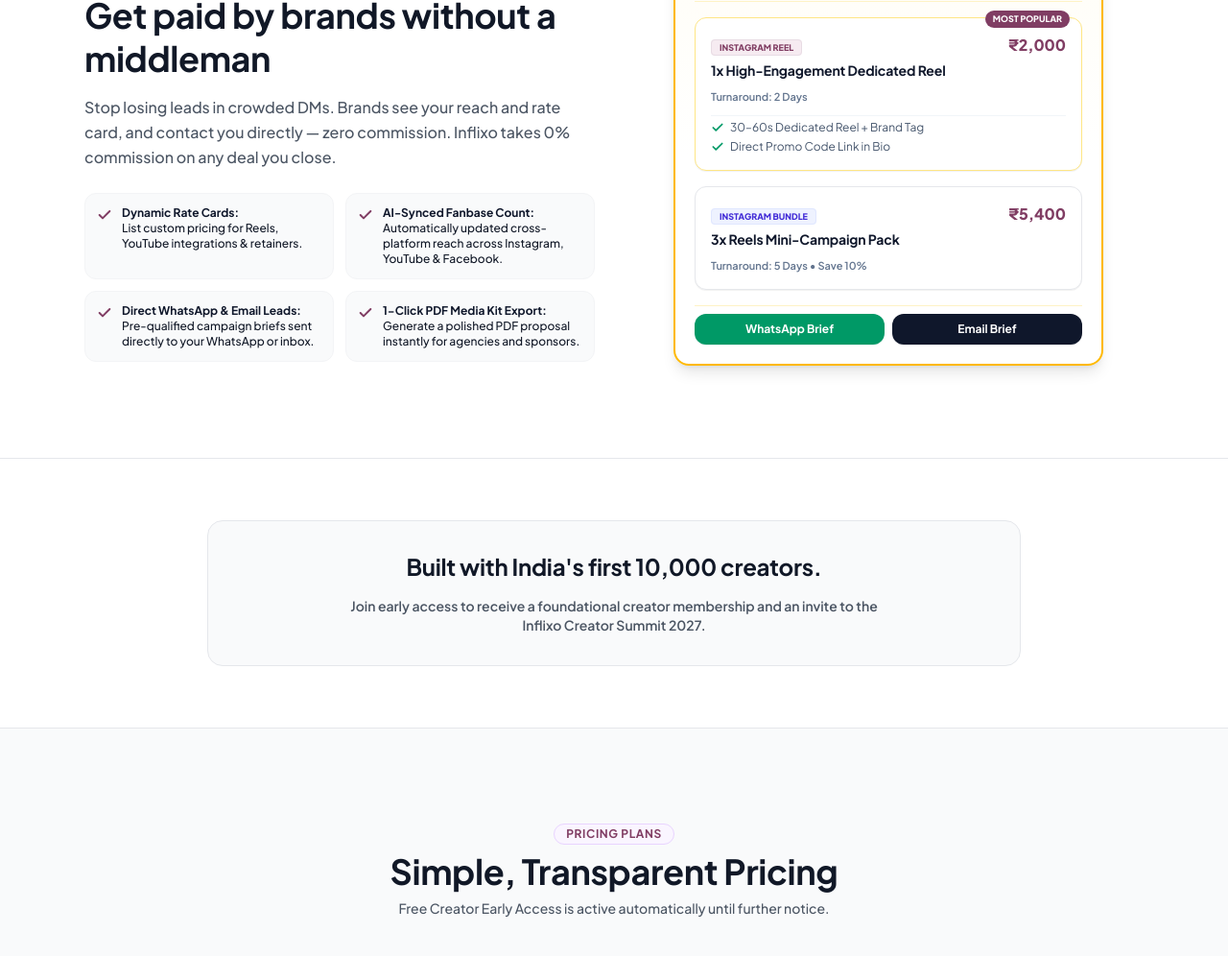
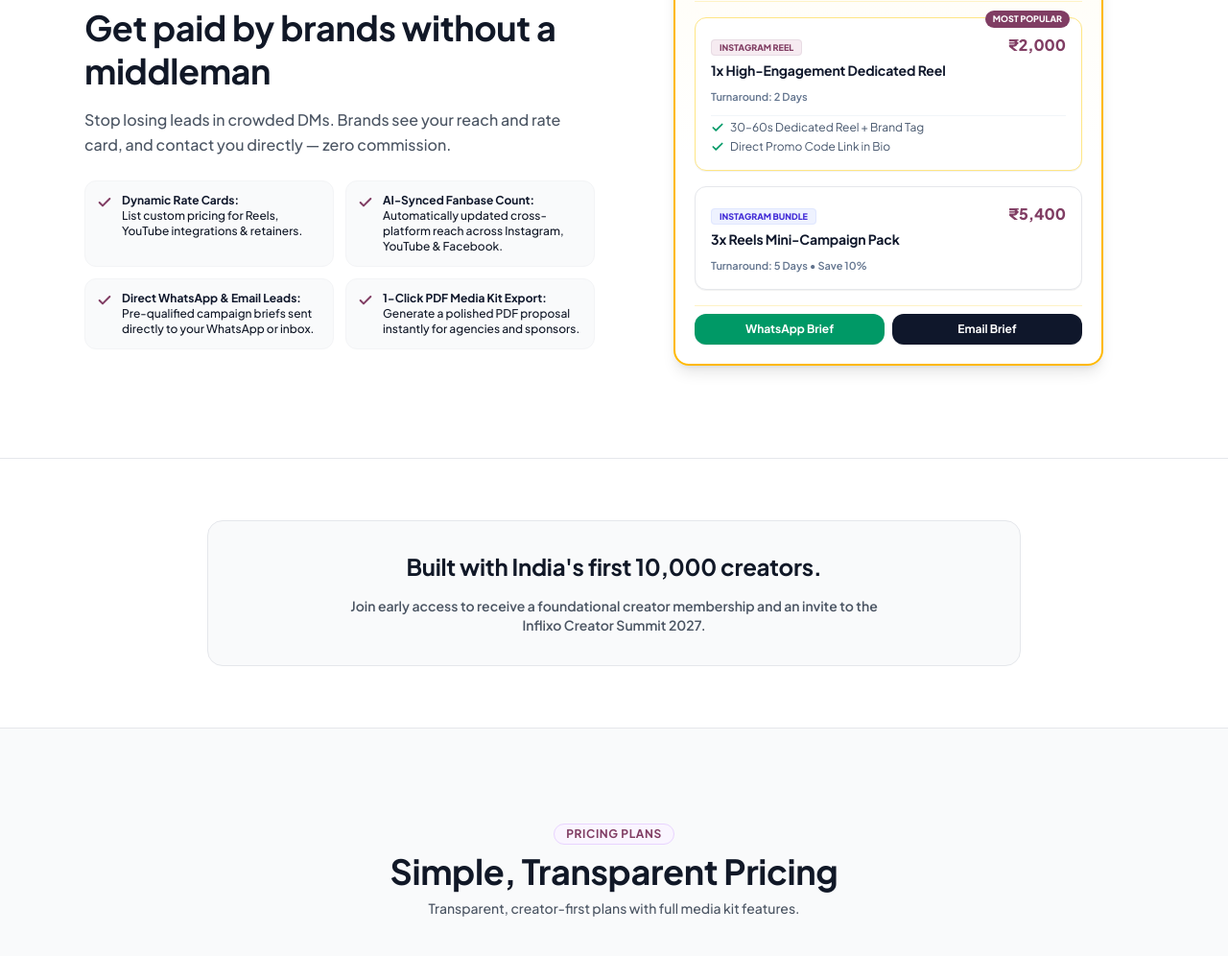
Before and after one commit to cronative/Infixo_app, a Next.js app: page / in a window 1280 px wide. Shown: the part 2017-3013 px from the top of the page at 96% size. Built offline with nearby package versions, Linux system fonts and the light colour scheme; no server answers; the database is empty.

Commit message:
style: Clean up duplicate sentences in Direct Brand Deals and Pricing subhead

```diff
--- a/app/page.tsx
+++ b/app/page.tsx
@@ -432,7 +432,7 @@
                 Get paid by brands without a middleman
               </h2>
               <p className="text-sm sm:text-base font-medium text-[#4B5563] leading-relaxed">
-                Stop losing leads in crowded DMs. Brands see your reach and rate card, and contact you directly — zero commission. Inflixo takes 0% commission on any deal you close.
+                Stop losing leads in crowded DMs. Brands see your reach and rate card, and contact you directly — zero commission.
               </p>
 
               <div className="grid grid-cols-1 sm:grid-cols-2 gap-3 pt-2 text-xs font-medium text-[#111827]">
@@ -564,7 +564,7 @@
               Simple, Transparent Pricing
             </h2>
             <p className="text-xs sm:text-sm font-medium text-[#4B5563]">
-              Free Creator Early Access is active automatically until further notice.
+              Transparent, creator-first plans with full media kit features.
             </p>
           </div>
 
```
